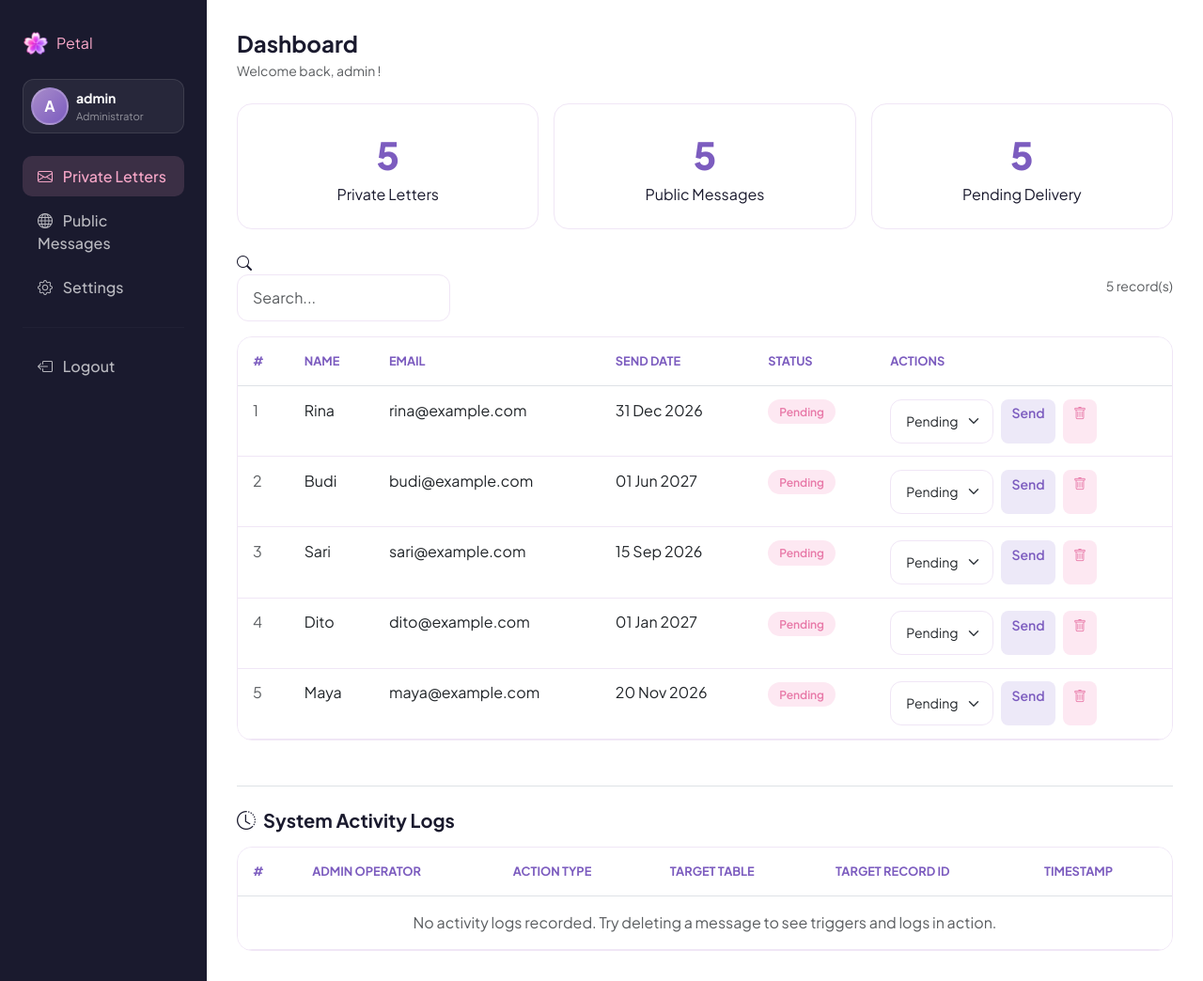
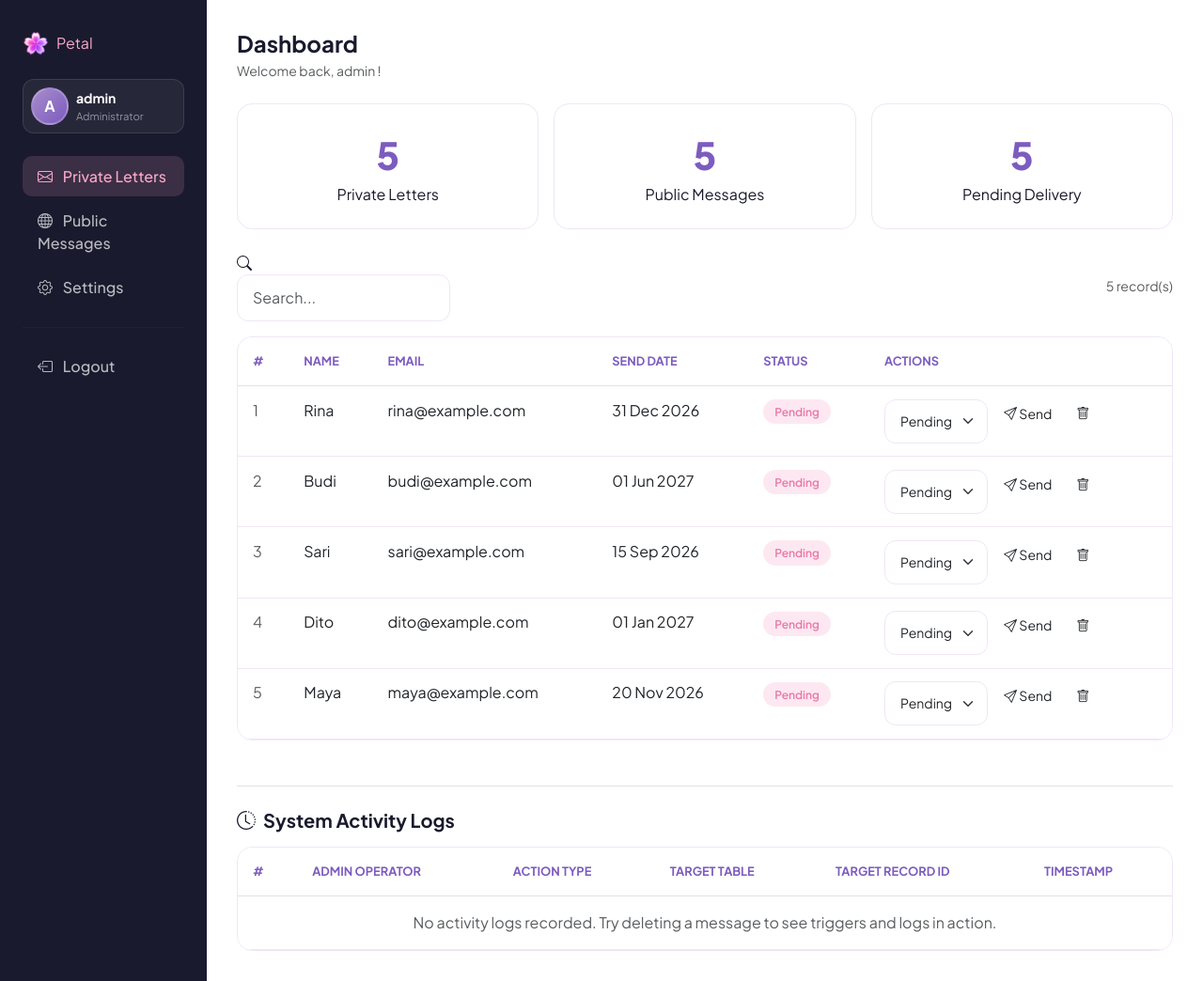
Before and after one commit to eiswada/Petal, a PHP site: page /petal/pages/admin/dashboard.php in a window 1280 px wide. Shown: the whole page at 94% size. Run offline with PHP 8.4, Linux system fonts and the light colour scheme; a user stored in the database is signed in; data comes from the database, SQL or seed files in the repository; data that the repository does not hold is empty.

Commit message:
update: sinkronisasi semua file CSS, JS, PHP includes dan pages

```diff
--- a/pages/admin/dashboard.php
+++ b/pages/admin/dashboard.php
@@ -213,15 +213,13 @@ $total_pages = ceil($total_rows / $per_page);
                                 </form>
                                 <?php if ($msg['status'] === 'pending'): ?>
                                 <a href="send-now.php?id=<?= $msg['id'] ?>"
-                                   class="btn btn-sm"
-                                   style="background:var(--purple-light);color:var(--purple-dark);border:none;border-radius:8px;padding:.3rem .7rem;font-weight:600;"
+                                   class="btn btn-sm btn-send"
                                    onclick="return confirm('Send this email now to <?= htmlspecialchars($msg['email_tujuan']) ?>?')">
-                                    Send
+                                    <i class="bi bi-send"></i> Send
                                 </a>
                                 <?php endif; ?>
                                 <a href="delete.php?id=<?= $msg['id'] ?>&type=private&tab=private"
-                                   class="btn btn-sm btn-delete"
-                                   style="background:var(--pink-light);color:var(--pink-dark);border:none;border-radius:8px;padding:.3rem .7rem;">
+                                   class="btn btn-sm btn-delete">
                                     <i class="bi bi-trash"></i>
                                 </a>
                             </div>
@@ -258,8 +256,7 @@ $total_pages = ceil($total_rows / $per_page);
                         <td><?= date('d M Y', strtotime($msg['created_at'])) ?></td>
                         <td>
                             <a href="delete.php?id=<?= $msg['id'] ?>&type=public&tab=public"
-                               class="btn btn-sm btn-delete"
-                               style="background:var(--pink-light);color:var(--pink-dark);border:none;border-radius:8px;padding:.3rem .7rem;">
+                               class="btn btn-sm btn-delete">
                                 <i class="bi bi-trash"></i>
                             </a>
                         </td>
--- a/pages/admin/send-now.php
+++ b/pages/admin/send-now.php
@@ -17,8 +17,7 @@ if ($id) {
     $msg = mysqli_fetch_assoc(mysqli_stmt_get_result($stmt));
 
     if ($msg) {
-        // Debug mode — tampilkan hasil langsung
-        $result = sendFutureLetter(
+            $result = sendFutureLetter(
             $msg['email_tujuan'],
             $msg['sender_name'],
             $msg['pesan'],
```
